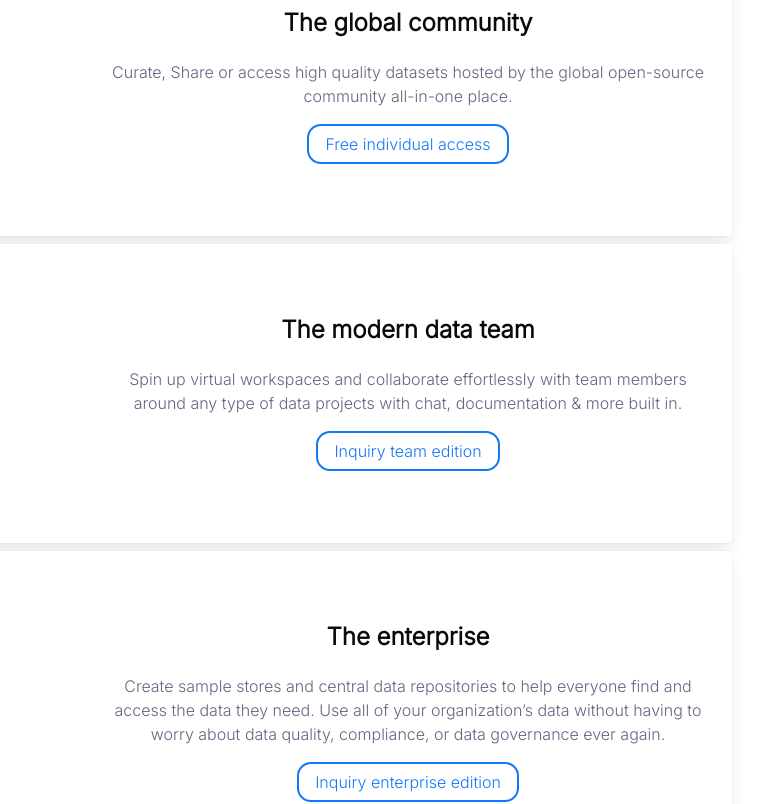
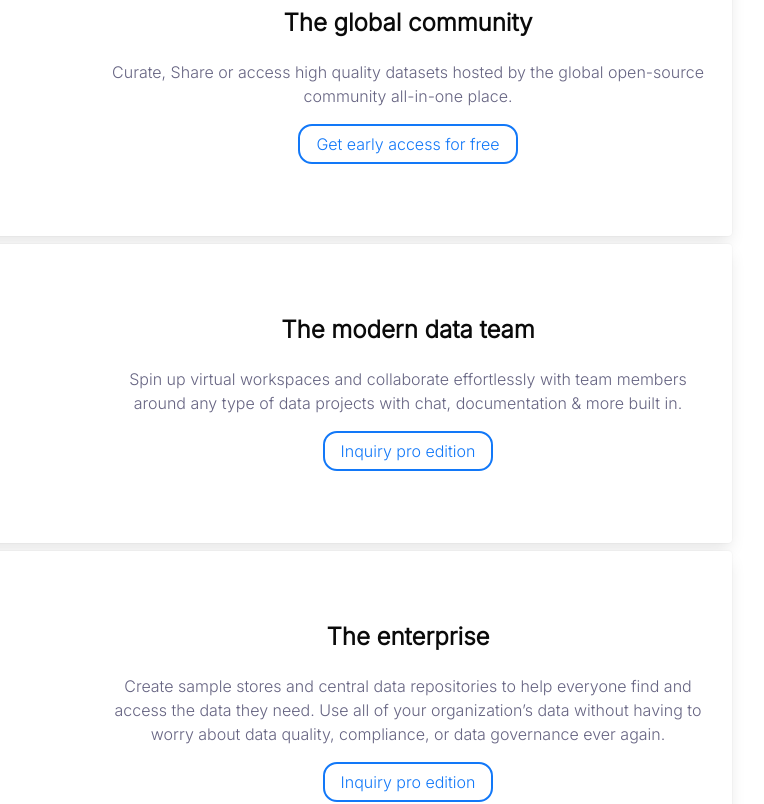
Before and after one commit to theportalx/dataset.at, a website: page index.html in a window 1280 px wide. Shown: the part 4200-5004 px from the top of the page, 388-1152 px from the left. Drawn offline with nearby package versions, Linux system fonts and the light colour scheme.

Commit message:
Adjustments to buttons + Adds form links

```diff
--- a/index.html
+++ b/index.html
@@ -170,7 +170,7 @@
               <div class="column is-two-third">
                 <h2 class="title is-size-4 is-size-5-mobile has-text-black">The global community</h2>
                 <p class="has-text-grey-dark">Curate, Share or access high quality datasets hosted by the global open-source community all-in-one place.</p>
-                <a class="button is-primary is-outlined" href="#">Free individual access</a>
+                <a class="button is-primary is-outlined early-access-button-bottom">Get early access for free</a>
               </div>
             </div>
           </div>
@@ -185,7 +185,7 @@
               </div>
               <div class="column is-two-third">
                 <h2 class="title is-size-4 is-size-5-mobile has-text-black">The modern data team</h2>
-                <p class="has-text-grey-dark">Spin up virtual workspaces and collaborate effortlessly with team members around any type of data projects with chat, documentation & more built in.</p>  <a class="button is-primary is-outlined" href="#">Inquiry team edition</a>
+                <p class="has-text-grey-dark">Spin up virtual workspaces and collaborate effortlessly with team members around any type of data projects with chat, documentation & more built in.</p>  <a class="button is-primary is-outlined" href="https://forms.gle/KtJvVTD4TKMFccWn6">Inquiry pro edition</a>
               </div>
             </div>
           </div>
@@ -204,7 +204,7 @@
                   everyone find and access the data they need. Use all of your
                   organization’s data without having to worry about data quality,
                   compliance, or data governance ever again.</p>
-                  <a class="button is-primary is-outlined" href="#">Inquiry enterprise edition</a>
+                  <a class="button is-primary is-outlined" href="https://forms.gle/KtJvVTD4TKMFccWn6">Inquiry pro edition</a>
               </div>
             </div>
           </div>
--- a/js/script.js
+++ b/js/script.js
@@ -68,6 +68,12 @@ document
     window.open(baseUrl + "auth/signup", "_blank");
   });
 
+document
+  .querySelector(".early-access-button-bottom")
+  .addEventListener("click", function () {
+    window.open(baseUrl + "auth/signup", "_blank");
+  });
+
 function parallax() {
   var s = document.getElementById("floater");
   var yPos = 0 - window.pageYOffset / 45;
```
